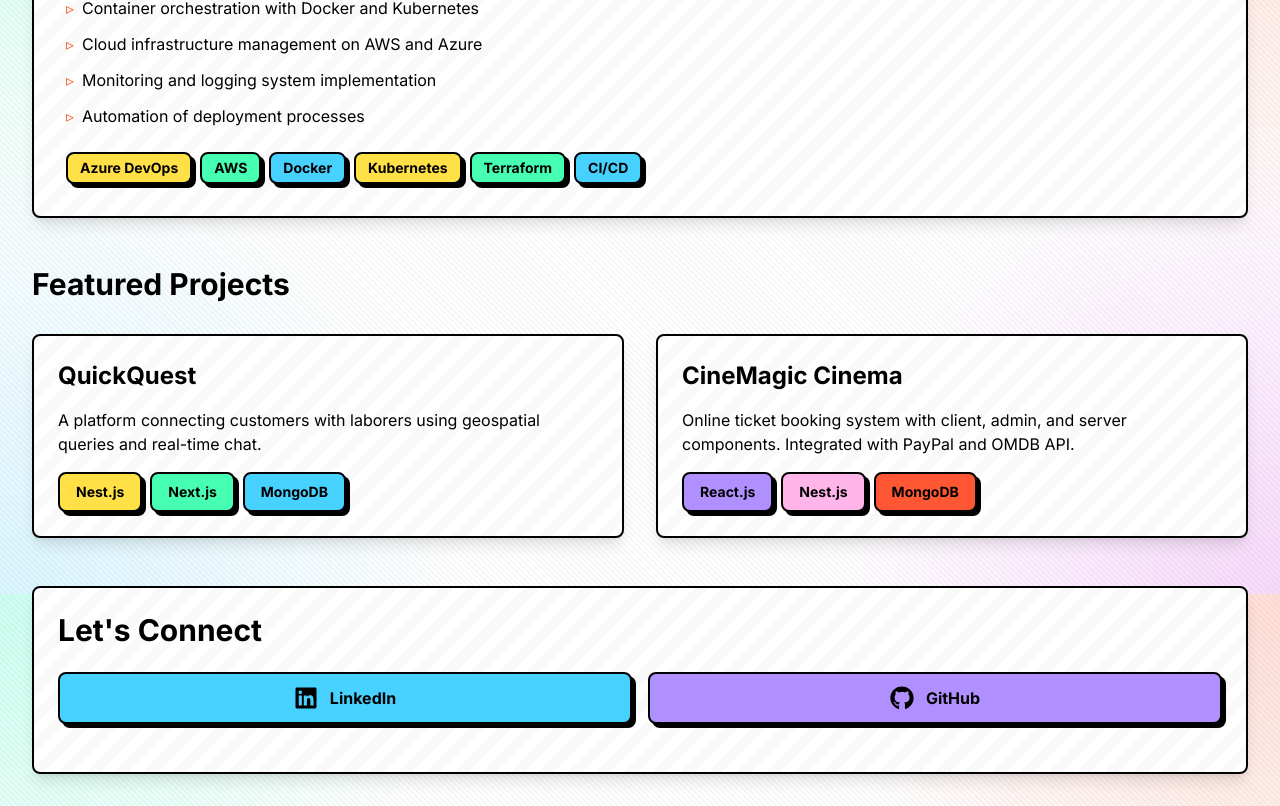
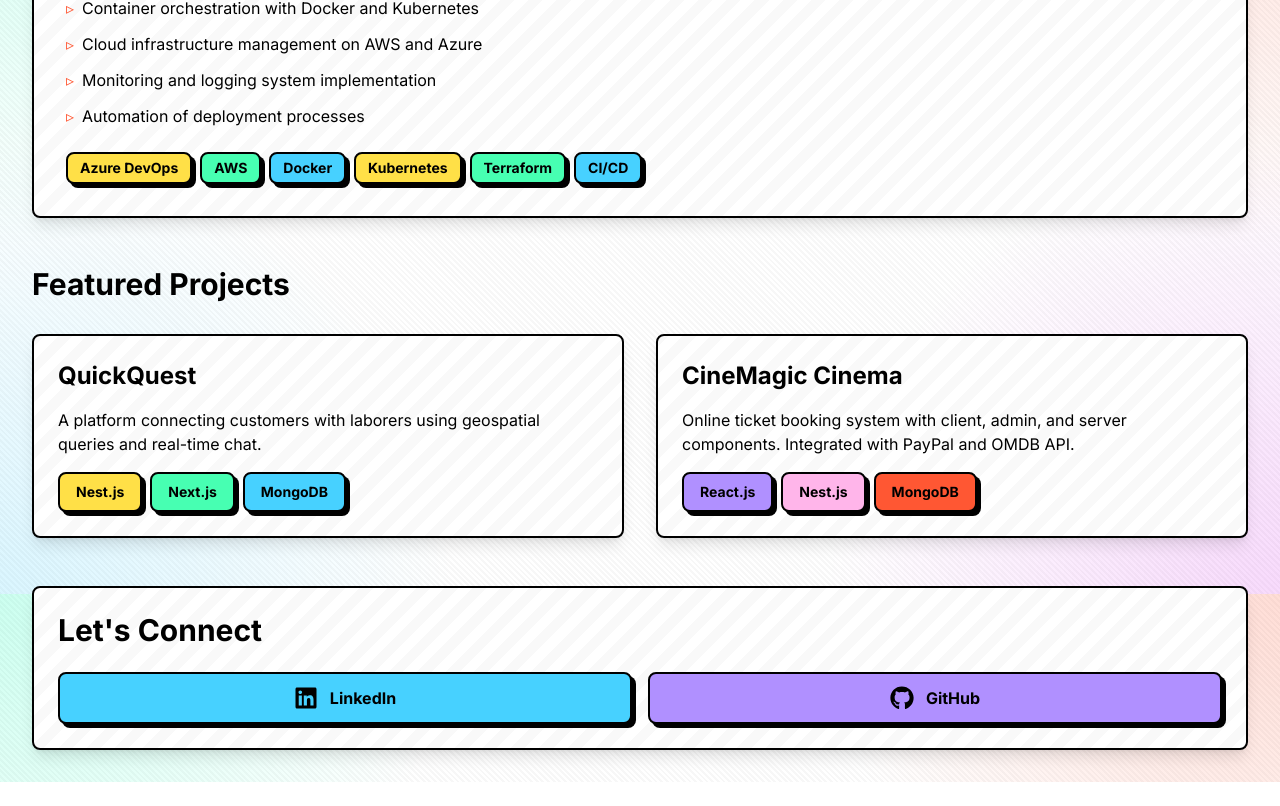
Before and after one commit to DFanso/portfolio-2025, a Next.js app: page / in a window 1280 px wide. Shown: the part 1006-1812 px from the top of the page. After the commit the page ends 1788 px from the top, so only its background shows below. Built offline with nearby package versions, Linux system fonts and the light colour scheme.

Commit message:
contact section moved

```diff
--- a/src/app/page.tsx
+++ b/src/app/page.tsx
@@ -7,6 +7,7 @@
 import TopSkills from "@/components/sections/TopSkills";
 import Experience from "@/components/sections/Experience";
 import FeaturedProjects from "@/components/sections/FeaturedProjects";
+import Contact from "@/components/sections/Contact";
 
 const fadeInUp = {
   initial: { opacity: 0, y: 20 },
@@ -69,48 +70,7 @@
         <TopSkills onHover={setIsHovered} />
         <Experience />
         <FeaturedProjects onHover={setIsHovered} />
-
-        {/* Contact Section */}
-        <motion.section
-          className="card space-y-6"
-          initial={{ opacity: 0, y: 20 }}
-          whileInView={{ opacity: 1, y: 0 }}
-          viewport={{ once: true, margin: "-100px" }}
-          transition={{ duration: 0.5 }}
-        >
-          <h2 className="text-3xl font-bold">Let&apos;s Connect</h2>
-          <div className="grid grid-cols-1 sm:grid-cols-2 gap-4">
-            {[
-              {
-                text: "LinkedIn",
-                href: "https://www.linkedin.com/in/leogavin",
-                color: "blue",
-                icon: <FaLinkedin className="text-2xl" />
-              },
-              {
-                text: "GitHub",
-                href: "https://github.com/DFanso",
-                color: "purple",
-                icon: <FaGithub className="text-2xl" />
-              }
-            ].map((link, index) => (
-              <a
-                key={link.text}
-                href={link.href}
-                target="_blank"
-                rel="noopener noreferrer"
-                data-color={link.color}
-                className="button text-black hover-target shine flex items-center justify-center gap-3"
-              >
-                {link.icon}
-                {link.text}
-              </a>
-            ))}
-          </div>
-
-          <div className="grid grid-cols-1 sm:grid-cols-2 gap-4 mt-8">
-          </div>
-        </motion.section>
+        <Contact />
       </div>
     </>
   );
--- /dev/null
+++ b/src/components/sections/Contact.tsx
@@ -0,0 +1,54 @@
+'use client';
+import { motion } from "framer-motion";
+import { FaGithub, FaLinkedin } from 'react-icons/fa';
+
+interface SocialLink {
+  text: string;
+  href: string;
+  color: string;
+  icon: JSX.Element;
+}
+
+const socialLinks: SocialLink[] = [
+  {
+    text: "LinkedIn",
+    href: "https://www.linkedin.com/in/leogavin",
+    color: "blue",
+    icon: <FaLinkedin className="text-2xl" />
+  },
+  {
+    text: "GitHub",
+    href: "https://github.com/DFanso",
+    color: "purple",
+    icon: <FaGithub className="text-2xl" />
+  }
+];
+
+export default function Contact() {
+  return (
+    <motion.section
+      className="card space-y-6"
+      initial={{ opacity: 0, y: 20 }}
+      whileInView={{ opacity: 1, y: 0 }}
+      viewport={{ once: true, margin: "-100px" }}
+      transition={{ duration: 0.5 }}
+    >
+      <h2 className="text-3xl font-bold">Let&apos;s Connect</h2>
+      <div className="grid grid-cols-1 sm:grid-cols-2 gap-4">
+        {socialLinks.map((link) => (
+          <a
+            key={link.text}
+            href={link.href}
+            target="_blank"
+            rel="noopener noreferrer"
+            data-color={link.color}
+            className="button text-black hover-target shine flex items-center justify-center gap-3"
+          >
+            {link.icon}
+            {link.text}
+          </a>
+        ))}
+      </div>
+    </motion.section>
+  );
+}
```
